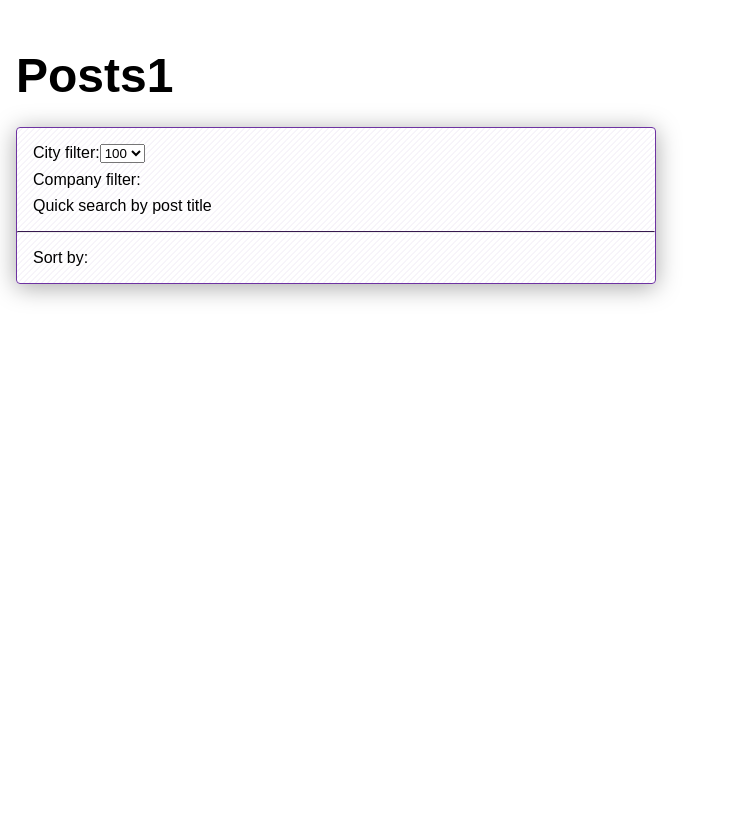
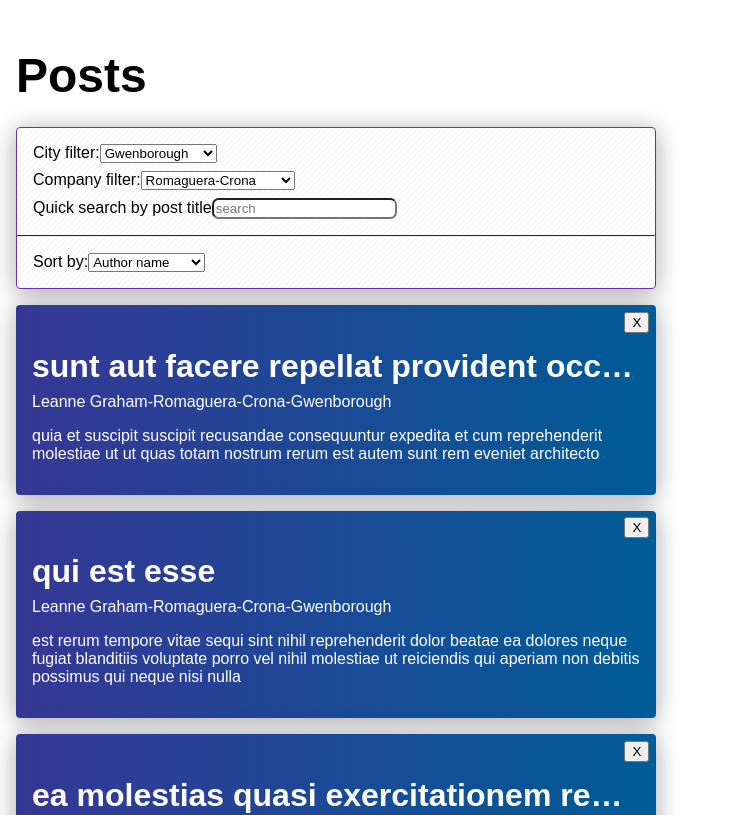
Before and after one commit to zimishe/tcmgc, a React (Create React App) app: page / in a window 1280 px wide. Shown: the top 815 px of the page, without its empty margins (0-729 px from the left). Built offline with nearby package versions, Linux system fonts and the light colour scheme.

Commit message:
search and sorting working

```diff
--- a/src/App.css
+++ b/src/App.css
@@ -18,6 +18,9 @@ h1 {
 h2 {
   font-size: 2em;
   margin-bottom: .25em;
+  white-space: nowrap;
+  text-overflow: ellipsis;
+  overflow: hidden;
 }
 
 p {
--- a/src/App.js
+++ b/src/App.js
@@ -2,43 +2,100 @@ import React, { Component } from 'react'
 import './App.css'
 import postsData from './data/posts.json'
 import usersData from './data/users.json'
+import PostList from './components/postList'
 
 class App extends Component {
     constructor(props) {
         super(props);
 
         this.state = {
-            users: 1,
-            posts: '228'
+            posts: postsData,
+            users: usersData,
+            displayedPosts: postsData
         }
     }
 
-    setUser = (user) => {
+    filterBy = (criteria, e) => {
+        let users,
+            postsToSet = [],
+            userIDs;
+
+        switch (criteria) {
+            case 'city' :
+                users = this.state.users
+                    .filter(user => user.address.city === e.target.value);
+            break;
+
+            case 'company' :
+                users = this.state.users
+                    .filter(user => user.company.name === e.target.value);
+            break;
+        }
+
+        userIDs = users.map(user => parseInt(user.id, 10));
+
+        userIDs.forEach(id => {
+           let post = this.state.posts.filter(post => post.userId === id);
+           postsToSet.push(post);
+        });
+
         this.setState(() => {
-            return {users: user}
+            return {displayedPosts: postsToSet[0]}
         })
     };
 
+    searchPosts = (e) => {
+        let valueToSearch = e.target.value.toLowerCase(),
+            posts = this.state.posts;
+
+        let postsToSet = posts.filter(post => post.title.toLowerCase().indexOf(valueToSearch) !== -1);
+
+        this.setState(() => {
+            return {displayedPosts: postsToSet}
+        })
+    };
 
     render() {
-
+        let cities = [...new Set(this.state.users.map(user => user.address.city))],
+            companies = [...new Set(this.state.users.map(user => user.company.name))],
+            authors = [...new Set(this.state.users.map(user => user.name))];
 
         return (
             <div className="posts">
-                <h1>Posts{this.state.users}</h1>
+                <h1>Posts</h1>
 
                 <nav>
                     <label>City filter:
-                        <select onChange={this.setUser.bind(this, 3000)}>
-                            <option>100</option>
-                            <option>200</option>
+                        <select onChange={this.filterBy.bind(this, 'city')}>
+                            {cities.map((city, i) =>
+                                <option key={i}>
+                                    {city}
+                                </option>
+                            )}
                         </select>
                     </label>
-                    <label>Company filter: </label>
-                    <label>Quick search by post title</label>
+                    <label>Company filter:
+                        <select onChange={this.filterBy.bind(this, 'company')}>
+                            {companies.map((company, i) =>
+                                <option key={i}>
+                                    {company}
+                                </option>
+                            )}
+                        </select>
+                    </label>
+                    <label>Quick search by post title
+                        <input type="text" placeholder="search" onKeyUp={this.searchPosts}/>
+                    </label>
                     <hr/>
-                    <label>Sort by: </label>
+                    <label>Sort by:
+                        <select>
+                            <option value="author">Author name</option>
+                            <option value="city">City name</option>
+                            <option value="company">Company name</option>
+                        </select>
+                    </label>
                 </nav>
+                <PostList data={this.state} />
             </div>
         )
     }
--- /dev/null
+++ b/src/components/post.js
@@ -0,0 +1,21 @@
+/**
+ * Created by eugene on 07/18/17.
+ */
+
+import React from 'react'
+
+const Post = (props) => {
+    // console.log('pr', props);
+    return (
+        <article className="posts__list__item">
+            <h2 title={props.title}>{props.title}</h2>
+            <span>{props.userInfo.name}</span>-
+            <span>{props.userInfo.company.name}</span>-
+            <span>{props.userInfo.address.city}</span>
+            <p>{props.body}</p>
+            <button>X</button>
+        </article>
+    )
+};
+
+export default Post
--- /dev/null
+++ b/src/components/postList.js
@@ -0,0 +1,27 @@
+/**
+ * Created by eugene on 07/18/17.
+ */
+
+import React from 'react'
+import Post from './post'
+
+const PostList = (data) => {
+    let posts = data.data.displayedPosts,
+        users = data.data.users;
+
+    return (
+        <div className="posts__list">
+            {posts.map((post, i) =>
+                <Post key={i}
+                      title={post.title}
+                      id={post.id}
+                      body={post.body}
+                      userId={post.userId}
+                      userInfo={users.filter(user => parseInt(user.id, 10) === post.userId)[0]}
+                />
+            )}
+        </div>
+    )
+};
+
+export default PostList
```
